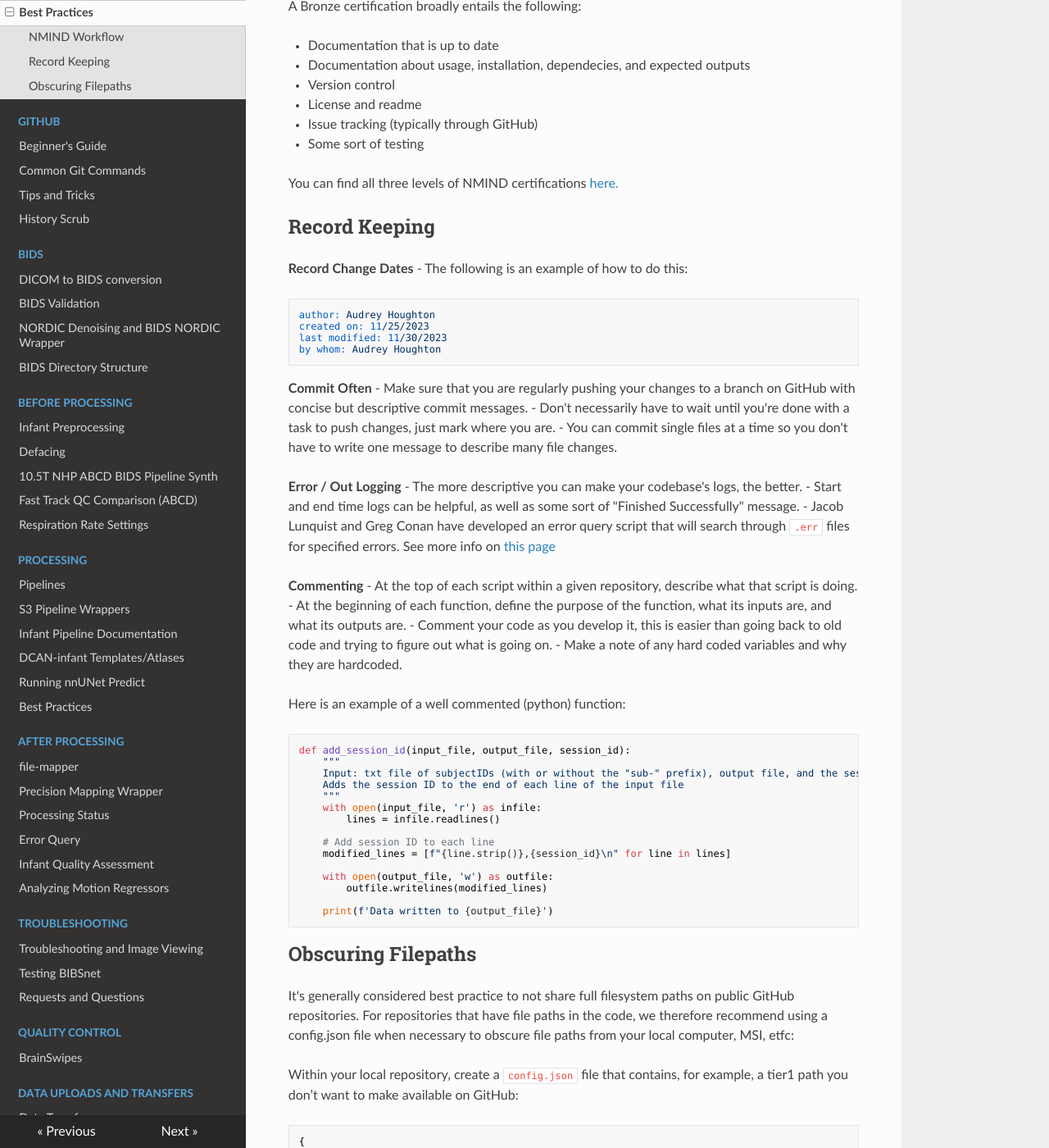
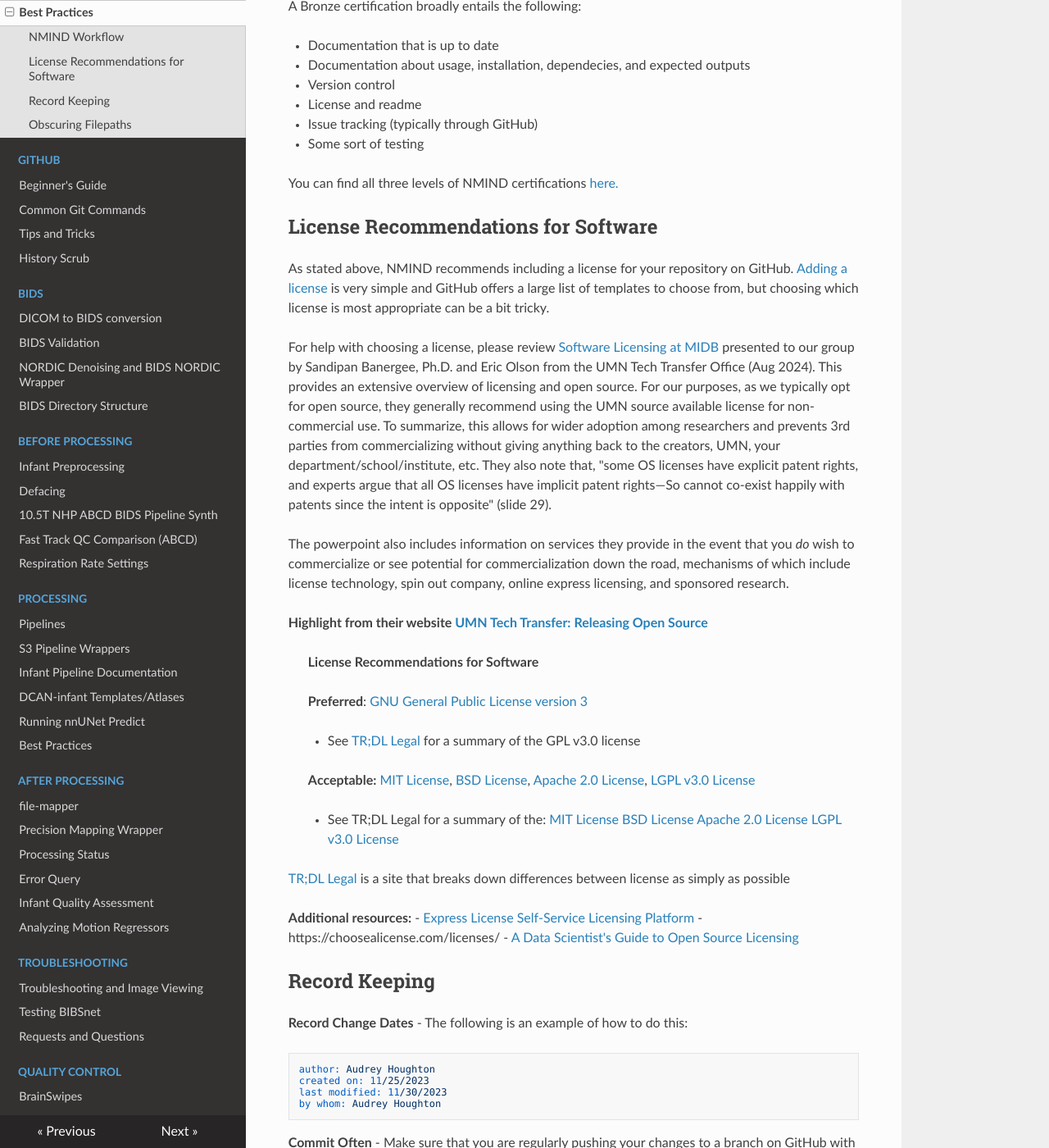
Before and after one commit to DCAN-Labs/cdni-brain, an MkDocs documentation site: the page built from docs/coding-practices.md, in a window 1280 px wide and 1400 px high, scrolled down 796 px. Shown: the whole window at 82% size. Built offline with MkDocs 1.6.1, drawn with Linux system fonts in a browser that asks for light colours; nearby versions of some CDN libraries.

Commit message:
Update coding-practices.md
adding section about software licensing recommendations

```diff
--- a/docs/coding-practices.md
+++ b/docs/coding-practices.md
@@ -35,6 +35,37 @@ A Bronze certification broadly entails the following:
 * Some sort of testing
 
 You can find all three levels of NMIND certifications [here.](https://github.com/nmind/standards-checklist/tree/98344089a6a1c4bcf46b4e7b6b7e5fafba880d87)
+
+## License Recommendations for Software
+
+As stated above, NMIND recommends including a license for your repository on GitHub. [Adding a license](https://docs.github.com/en/communities/setting-up-your-project-for-healthy-contributions/adding-a-license-to-a-repository) is very simple and GitHub offers a large list of templates to choose from, but choosing which license is most appropriate can be a bit tricky.
+
+For help with choosing a license, please review [Software Licensing at MIDB](https://docs.google.com/presentation/d/1gNhuHtjHY4E0biKdl5aXLN008UfeIu-e/edit?usp=sharing&ouid=113306241090115436408&rtpof=true&sd=true) presented to our group by Sandipan Banergee, Ph.D. and Eric Olson from the UMN Tech Transfer Office (Aug 2024). This provides an extensive overview of licensing and open source. For our purposes, as we typically opt for open source, they generally recommend using the UMN source available license for non-commercial use. To summarize, this allows for wider adoption among researchers and prevents 3rd parties from commercializing without giving anything back to the creators, UMN, your department/school/institute, etc. They also note that, "some OS licenses have explicit patent rights, and experts argue that all OS licenses have implicit patent rights—So cannot co-exist happily with patents since the intent is opposite" (slide 29).
+
+The powerpoint also includes information on services they provide in the event that you *do* wish to commercialize or see potential for commercialization down the road, mechanisms of which include license technology, spin out company, online express licensing, and sponsored research.
+
+**Highlight from their website [UMN Tech Transfer: Releasing Open Source](https://research.umn.edu/units/techcomm/university-inventors/releasing-open-source)**
+
+> **License Recommendations for Software**
+>
+> **Preferred**: [GNU General Public License version 3](https://www.gnu.org/licenses/gpl-3.0.en.html)
+>
+>  - See [TR;DL Legal](https://tldrlegal.com/) for a summary of the GPL v3.0 license
+>
+> **Acceptable:** [MIT License](https://opensource.org/licenses/MIT), [BSD License](https://opensource.org/licenses/BSD-3-Clause), [Apache 2.0 License](https://opensource.org/licenses/Apache-2.0), [LGPL v3.0 License](https://opensource.org/licenses/LGPL-3.0)
+>
+> - See TR;DL Legal for a summary of the:
+> [MIT License](https://tldrlegal.com/license/mit-license)
+> [BSD License](https://tldrlegal.com/license/bsd-3-clause-license-(revised))
+> [Apache 2.0 License](https://tldrlegal.com/license/apache-license-2.0-(apache-2.0))
+> [LGPL v3.0 License](https://tldrlegal.com/license/gnu-lesser-general-public-license-v3-(lgpl-3))
+
+[TR;DL Legal](https://www.tldrlegal.com/) is a site that breaks down differences between license as simply as possible
+
+**Additional resources:**
+- [Express License Self-Service Licensing Platform](https://drive.google.com/file/d/1ycKBGFGf-H9BFDdM3k1tfh_XMCOdGtYV/view)
+- https://choosealicense.com/licenses/
+- [A Data Scientist's Guide to Open Source Licensing](https://medium.com/@mattmecoli/a-data-scientists-guide-to-open-source-licensing-c70d5fe42079)
 
 
 ## Record Keeping
```
